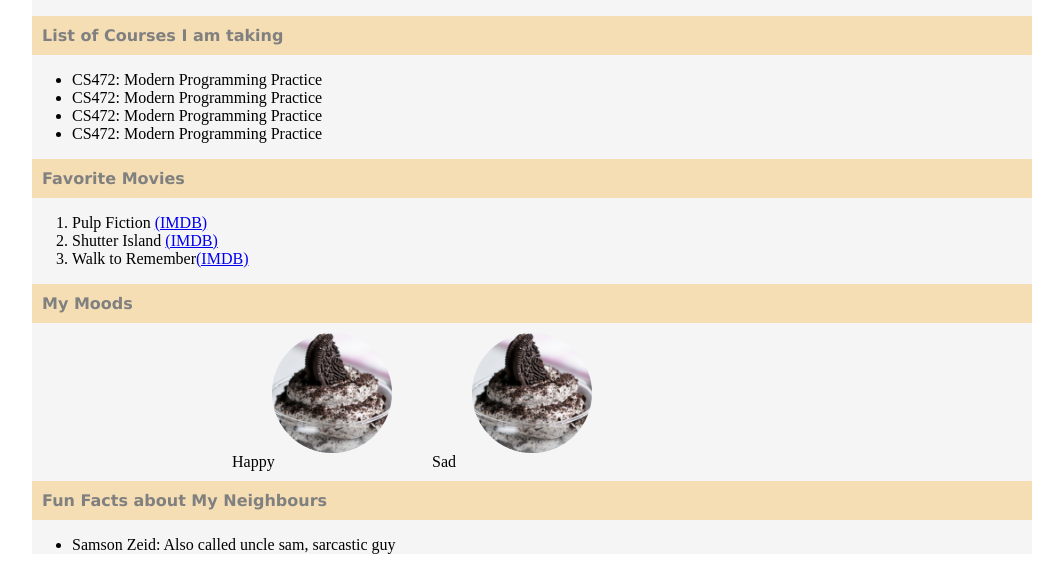
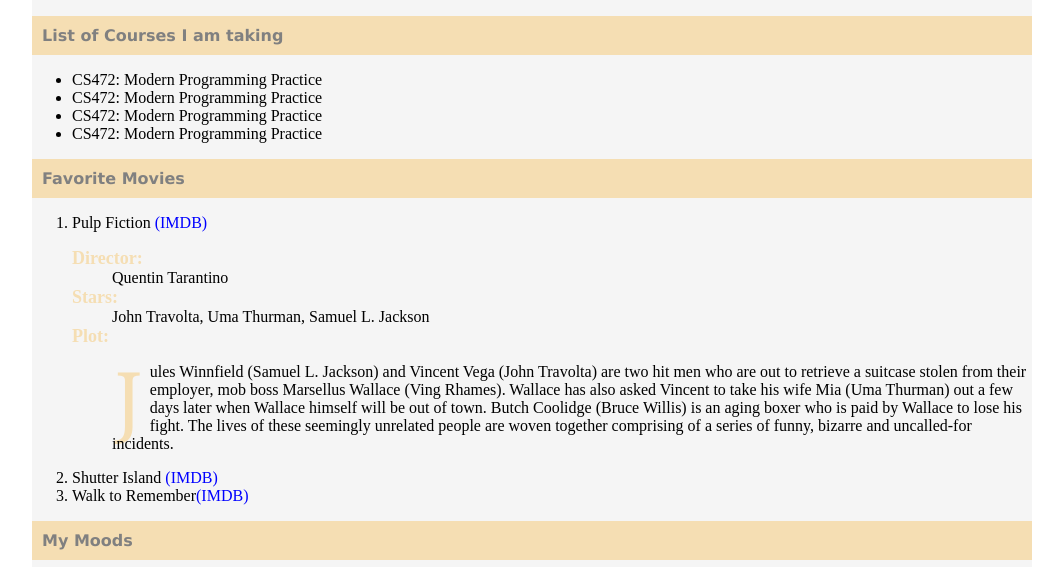
Before and after one commit to beeaklilu/beeaklilu.github.io, a plain HTML site: page about.html in a window 1280 px wide. Shown: the part 220-787 px from the top of the page, without its empty margins (108-1171 px from the left). Drawn offline with Linux system fonts and the light colour scheme.

Commit message:
add additional styles

```diff
--- a/about.html
+++ b/about.html
@@ -33,17 +33,26 @@
         <header>Favorite Movies</header>
         <div>
           <ol>
-              <li>Pulp Fiction <a href="https://www.imdb.com/title/tt0110912/">(IMDB)</a></li>
+              <li>Pulp Fiction <a href="https://www.imdb.com/title/tt0110912/">(IMDB)</a>
+                <dl>
+                    <dt>Director</dt>
+                    <dd>Quentin Tarantino</dd>
+                    <dt>Stars</dt>
+                    <dd>John Travolta, Uma Thurman, Samuel L. Jackson</dd>
+                    <dt>Plot</dt>
+                    <dd><p>Jules Winnfield (Samuel L. Jackson) and Vincent Vega (John Travolta) are two hit men who are out to
+                         retrieve a suitcase stolen from their employer, mob boss Marsellus Wallace (Ving Rhames).
+                         Wallace has also asked Vincent to take his wife Mia (Uma Thurman)
+                         out a few days later when Wallace himself will be out of town.
+                         Butch Coolidge (Bruce Willis) is an aging boxer who is paid by Wallace to lose his fight.
+                         The lives of these seemingly unrelated people are woven together comprising of a series of funny,
+                         bizarre and uncalled-for incidents.</p></dd>
+                </dl>
+            </li>
               <li>Shutter Island <a href="https://www.imdb.com/title/tt1130884/mediaindex">(IMDB)</a></li>
               <li>Walk to Remember<a href="https://www.imdb.com/title/tt0281358/">(IMDB)</a></li>
           </ol>
         </div>
-
-
-
-
-
-
 
 
         <header>My Moods</header>
@@ -62,7 +71,7 @@
 
         <div>
             <ul>
-                <li>Samson Zeid: Also called uncle sam, sarcastic guy</li>
+                <li><span class="bold">Samson Zaid: </span>Also called uncle sam, sarcastic guy</li>
 
             </ul>
           </div>
@@ -70,10 +79,10 @@
 
         <footer>
             <div style="float: left;">
-                <p>Blen Aklilu Misgun <br> Maharishi International University <br>
+                Blen Aklilu Misgun <br> Maharishi International University <br>
                     Address: 1000 N 4th St Fairfield, Iowa, 52557
                     <br> Email: <a href="">bmisgun@miu.edu</a>
-                </p>
+
 
             </div>
             <div style="float: right; margin: 12px;">
--- a/css/about.css
+++ b/css/about.css
@@ -15,6 +15,7 @@
 .content{
     background-color: whitesmoke;
     max-width: 1000px;
+    max-height: auto;
     margin:auto;
 }
 header{
@@ -25,3 +26,39 @@ header{
     font-family: 'Lucida Sans', 'Lucida Sans Regular', 'Lucida Grande', 'Lucida Sans Unicode', Geneva, Verdana, sans-serif;
     font-weight: bold;
 }
+.bold{
+    font-weight: bold;
+}
+p:first-child:first-letter {
+    color:wheat;
+    float: left;
+    font-family: Georgia;
+    font-size: 75px;
+    line-height: 60px;
+    padding-top: 4px;
+    padding-right: 8px;
+    padding-left: 3px;
+    text-align: justify;
+}
+dt{
+    color: wheat;
+    font-weight: bolder;
+    font-size: large;
+}
+dt::after{
+    content: ": ";
+}
+
+a:link{
+    color: blue;
+    text-decoration: none;
+}
+a:hover{
+    color: blue;
+    text-decoration: underline;
+}
+a:visited{
+    color: rebeccapurple;
+    text-decoration: none;
+
+}
```
